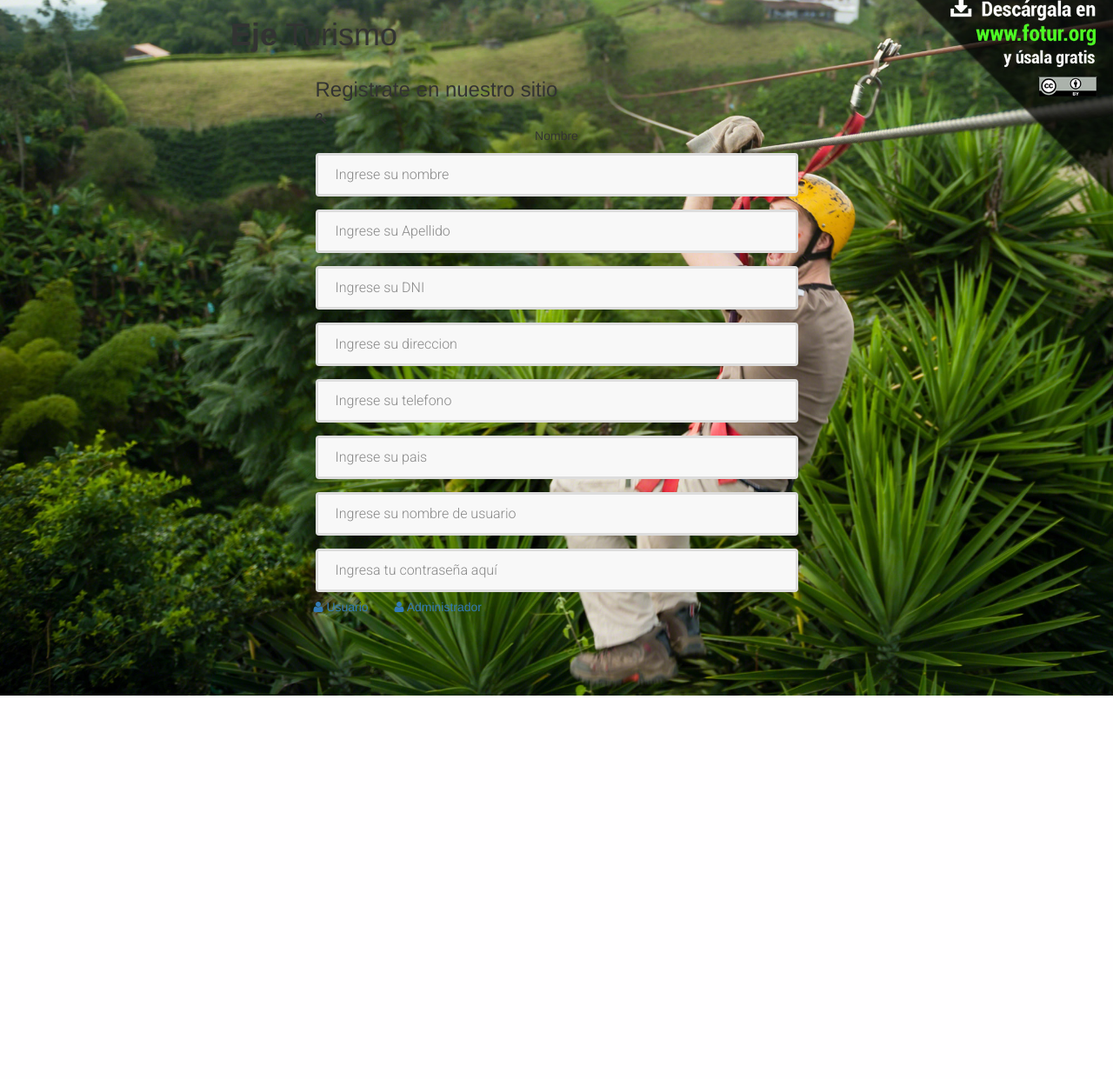
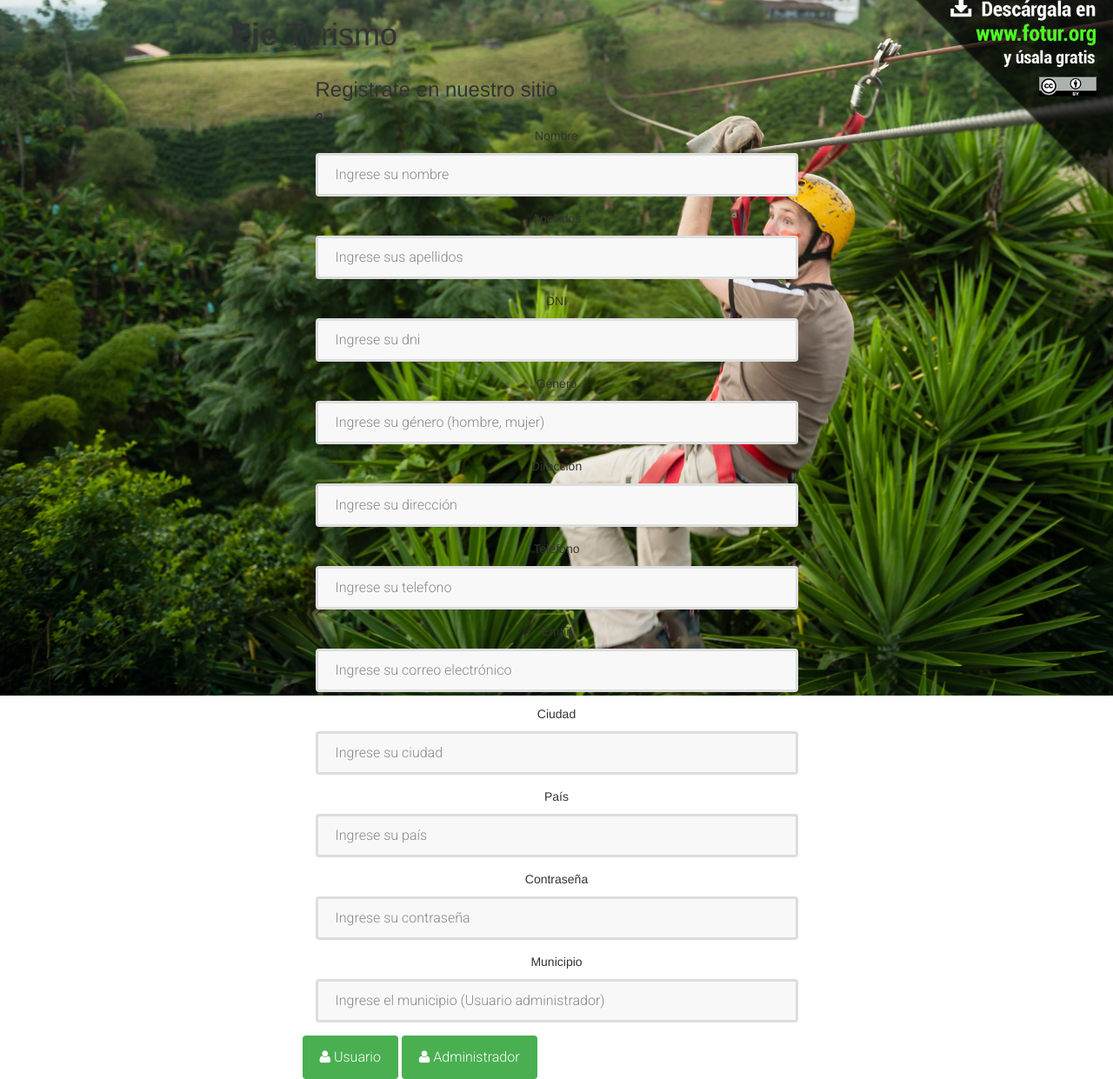
Before and after one commit to Luisda199824/EjeTurismo, a Django app: page /registro/ in a window 1280 px wide. Shown: the whole page at 87% size. Before the commit the page ends 800 px from the top, so only its background shows below. Run offline with Django 3.2, Linux system fonts and the light colour scheme; some libraries are stand-ins or nearby versions.

Commit message:
Organización registro de usuarios suscriptor y administrador

```diff
--- a/modelsAdmin/models.py
+++ b/modelsAdmin/models.py
@@ -4,11 +4,11 @@ from django.db import models
 from datetime import datetime
 
 class Usuario(models.Model):
-    dni = models.CharField(max_length=8)
+    dni = models.CharField(max_length=20)
     nombre = models.CharField(max_length=255)
     apellido = models.CharField(max_length=255)
     direccion = models.CharField(max_length=255)
-    telefono = models.IntegerField()
+    telefono = models.CharField(max_length=100)
     ciudad = models.CharField(blank=True, max_length=255)
     email = models.CharField(blank=True, max_length=255)
     fecha_nacimiento = models.DateField(default=datetime.today)
--- a/registroUsuarios/views.py
+++ b/registroUsuarios/views.py
@@ -1,12 +1,89 @@
 from django.shortcuts import redirect
 from django.http import HttpResponse
 from django.template import loader
-
 from django.contrib.auth import login, authenticate, logout
 
-from modelsAdmin.models import Usuario, Root
+from modelsAdmin.models import Usuario, Administrador, Suscriptor
+from django.contrib.auth.models import User
 
 def registerUsuario(request):
+    error = (False, "")
+    exito = (False, "")
+    if request.method == "POST":
+        form = request.POST
+        nombre = form.get("nombre")
+        apellido = form.get("apellido")
+        dni = form.get("dni")
+        direccion = form.get("direccion")
+        telefono = form.get("telefono")
+        email = form.get("email")
+        ciudad = form.get("ciudad")
+        genero = form.get("genero")
+        pais = form.get("pais")
+        password = form.get("password")
+        municipio = form.get("municipio")
+
+        len_nombre = len(nombre)
+        len_apellido = len(apellido)
+        len_dni = len(dni)
+        len_direccion = len(direccion)
+        len_telefono = len(telefono)
+        len_email = len(email)
+        len_ciudad = len(ciudad)
+        len_genero = len(genero)
+        len_pais = len(pais)
+        len_password = len(password)
+        len_municipio = len(municipio)
+
+        if (len_nombre*len_apellido*len_dni*len_direccion*len_telefono*len_email*len_ciudad*len_genero*len_pais*len_password) == 0:
+            error = (True, "Debe ingresar todos los campos")
+        else:
+            if "btn_administrador" in form and (len(municipio) == 0):
+                error = (True, "Seleccione un municipio")
+            else:
+                administrador = Administrador.objects.all()
+
+                if len(administrador) == 0:
+                    error = (True, "Actualmente no se encuentran administradores disponibles")
+                else:
+                    administrador = administrador[0]
+
+                if len(User.objects.filter(username=email)) > 0:
+                    error = (True, "El correo ya ha sido usado")
+                else:
+                    user = User(username=email, password=password)
+                    user.save()
+
+                    from datetime import datetime
+
+                    usuario = Usuario(
+                        dni=dni,
+                        nombre=nombre,
+                        apellido=apellido,
+                        direccion=direccion,
+                        telefono=telefono,
+                        ciudad=ciudad,
+                        email=email,
+                        genero=genero,
+                        pais=pais,
+                        usuario=user,
+                        fecha_nacimiento=datetime.now(),
+                    )
+
+                    usuario.save()
+
+                    if "btn_usuario" in form:
+                        suscrito = Suscriptor(administrador=administrador, usuario=usuario, estadoCuenta=False)
+                        suscrito.save()
+                        exito = (True, "Usuario suscriptor creado, solicitud enviada")
+                    elif "btn_administrador" in form:
+                        admin = Administrador(usuario=usuario, estadoCuenta=False, municipio=municipio)
+                        admin.save()
+                        exito = (True, "Usuario administrador creado, solicitud enviada")
+
     template = loader.get_template('registroUsuarios/index.html')
-    ctx = {}
+    ctx = {
+        'error': error,
+        'exito': exito,
+    }
     return HttpResponse(template.render(ctx, request))
--- a/templates/registroUsuarios/index.html
+++ b/templates/registroUsuarios/index.html
@@ -27,7 +27,13 @@
     </head>
 
     <body>
+        {% if error.0 %}
+          <div class="alert alert-danger">{{error.1}}</div>
+        {% endif %}
 
+        {% if exito.0 %}
+          <div class="alert alert-success">{{exito.1}}</div>
+        {% endif %}
         <!-- Top content -->
         <div class="top-content">
 
@@ -48,69 +54,96 @@
                         			<i class="fa fa-key"></i>
                         		</div>
                           </div>
+                          <div>
+                          <form method="post" enctype="multipart/form-data">{% csrf_token %}
                             <div class="form-bottom">
+                              <div>
                                 <P ALIGN=center>Nombre</P>
-                                <form role="form" action="" method="post" class="login-form">
                                 <div class="form-group">
-                                        <label class="sr-only" for="form-user">Nombre</label>
-                                        <input type="text" name="form-user" placeholder="Ingrese su nombre" class="form-user form-control" id="form-user">
-                                    </div>
-                            <div class="form-bottom">
-                                <form role="form" action="" method="post" class="login-form">
-                                    <div class="form-group">
-                                        <label class="sr-only" for="form-lastname">Apellido</label>
-                                        <input type="text" name="form-lastname" placeholder="Ingrese su Apellido" class="form-lasname form-control" id="form-lastname">
-                                    </div>
-                            <div class="form-bottom">
-                                <form role="form" action="" method="post" class="login-form">
-                                    <div class="form-group">
-                                        <label class="sr-only" for="form-DNI">DNI</label>
-                                        <input type="text" name="form-DNI" placeholder="Ingrese su DNI" class="form-DNI form-control" id="form-DNI">
-                                    </div>
-                            <div class="form-bottom">
-                                <form role="form" action="" method="post" class="login-form">
-                                    <div class="form-group">
-                                        <label class="sr-only" for="form-address">Address</label>
-                                        <input type="text" name="form-address" placeholder="Ingrese su direccion" class="form-address form-control" id="form-address">
-                                    </div>
-                            <div class="form-bottom">
-                                <form role="form" action="" method="post" class="login-form">
-                                    <div class="form-group">
-                                        <label class="sr-only" for="form-phone">Telefono</label>
-                                        <input type="text" name="form-phone" placeholder="Ingrese su telefono" class="form-phone form-control" id="form-phone">
-                                    </div>
-                            <div class="form-bottom">
-                                <form role="form" action="" method="post" class="login-form">
-                                    <div class="form-group">
-                                        <label class="sr-only" for="form-country">Pais</label>
-                                        <input type="text" name="form-country" placeholder="Ingrese su pais" class="form-DNI form-control" id="form-DNI">
-                                    </div>
-
-			                    <form role="form" action="" method="post" class="login-form">
-			                    	<div class="form-group">
-			                    		<label class="sr-only" for="form-username">Usuario</label>
-			                        	<input type="text" name="form-username" placeholder="Ingrese su nombre de usuario" class="form-username form-control" id="form-username">
-			                        </div>
-			                        <div class="form-group">
-			                        	<label class="sr-only" for="form-password">Contraseña</label>
-			                        	<input type="password" name="form-password" placeholder="Ingresa tu contraseña aquí" class="form-password form-control" id="form-password">
-
-
-                    <div class="row">
-
-                            <div class="social-login-buttons">
-                                <a class="btn btn-link-1 btn-link-1-user" href="#">
-                                    <i class="fa fa-user"></i> Usuario
-                                </a>
-                                <a class="btn btn-link-1 btn-link-1-twitter" href="#">
-                                    <i class="fa fa-user"></i> Administrador
-                                </a>
-
+                                    <input type="text" name="nombre" id="nombre" placeholder="Ingrese su nombre" class="form-user form-control">
                                 </div>
                               </div>
 
+                              <div>
+                                <P ALIGN=center>Apellidos</P>
+                                <div class="form-group">
+                                    <input type="text" name="apellido" id="apellido" placeholder="Ingrese sus apellidos" class="form-user form-control">
+                                </div>
+                              </div>
+
+                              <div>
+                                <P ALIGN=center>DNI</P>
+                                <div class="form-group">
+                                    <input type="text" name="dni" id="dni" placeholder="Ingrese su dni" class="form-user form-control">
+                                </div>
+                              </div>
+
+                              <div>
+                                <P ALIGN=center>Género</P>
+                                <div class="form-group">
+                                    <input type="text" name="genero" id="genero" placeholder="Ingrese su género (hombre, mujer)" class="form-user form-control">
+                                </div>
+                              </div>
+
+                              <div>
+                                <P ALIGN=center>Dirección</P>
+                                <div class="form-group">
+                                    <input type="text" name="direccion" id="direccion" placeholder="Ingrese su dirección" class="form-user form-control">
+                                </div>
+                              </div>
+
+                              <div>
+                                <P ALIGN=center>Teléfono</P>
+                                <div class="form-group">
+                                    <input type="text" name="telefono" id="telefono" placeholder="Ingrese su telefono" class="form-user form-control">
+                                </div>
+                              </div>
+
+                              <div>
+                                <P ALIGN=center>Email</P>
+                                <div class="form-group">
+                                    <input type="text" name="email" id="email" placeholder="Ingrese su correo electrónico" class="form-user form-control">
+                                </div>
+                              </div>
+
+                              <div>
+                                <P ALIGN=center>Ciudad</P>
+                                <div class="form-group">
+                                    <input type="text" name="ciudad" id="ciudad" placeholder="Ingrese su ciudad" class="form-user form-control">
+                                </div>
+                              </div>
+
+                              <div>
+                                <P ALIGN=center>País</P>
+                                <div class="form-group">
+                                    <input type="text" name="pais" id="pais" placeholder="Ingrese su país" class="form-user form-control">
+                                </div>
+                              </div>
+
+                              <div>
+                                <P ALIGN=center>Contraseña</P>
+                                <div class="form-group">
+                                    <input type="password" name="password" id="password" placeholder="Ingrese su contraseña" class="form-user form-control">
+                                </div>
+                              </div>
+
+                              <div>
+                                <P ALIGN=center>Municipio</P>
+                                <div class="form-group">
+                                    <input type="text" name="municipio" id="municipio" placeholder="Ingrese el municipio (Usuario administrador)" class="form-user form-control">
+                                </div>
+                              </div>
+                            </div>
+
+                              <div class="row">
+                                <div class="social-login-buttons">
+                                  <button class="btn btn-link-1 btn-link-1-user" type="submit" name="btn_usuario"><i class="fa fa-user"></i> Usuario</button>
+                                  <button class="btn btn-link-1 btn-link-1-twitter" type="submit" name="btn_administrador"><i class="fa fa-user"></i> Administrador</button>
+                                </div>
+                              </div>
 
                             </form>
+                          </div>
 		                    </div>
                         </div>
                     </div>
```
Also changed, not shown: modelsAdmin/migrations/0006_auto_20170424_1731.py (added), modelsAdmin/migrations/0007_auto_20170424_1732.py (added), modelsAdmin/migrations/0008_auto_20170424_1733.py (added). Lines whose indentation alone changed are shown as unchanged.
